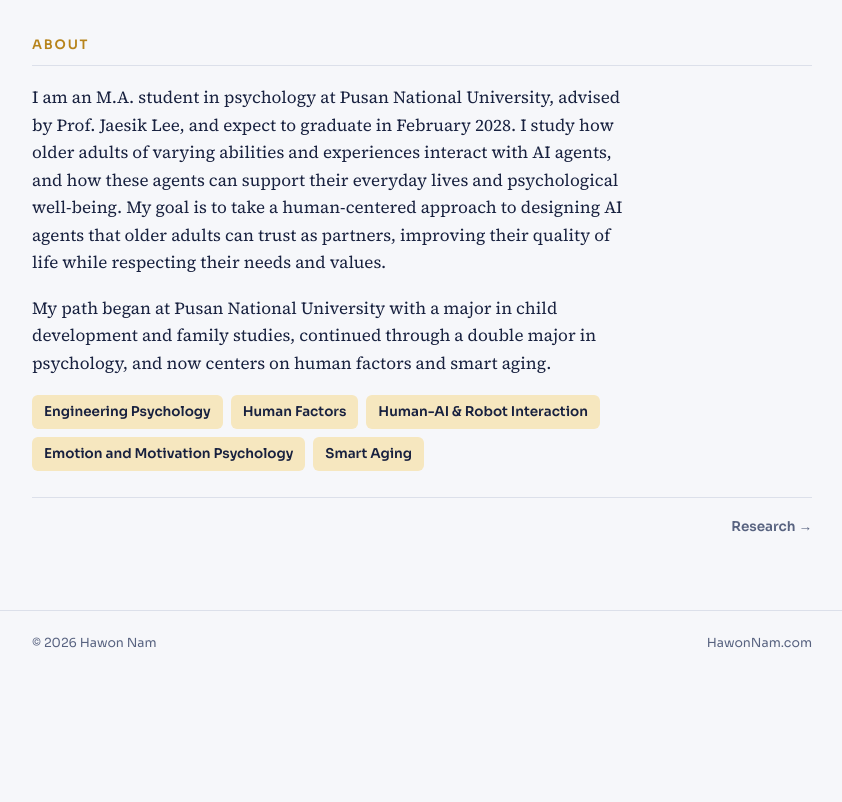
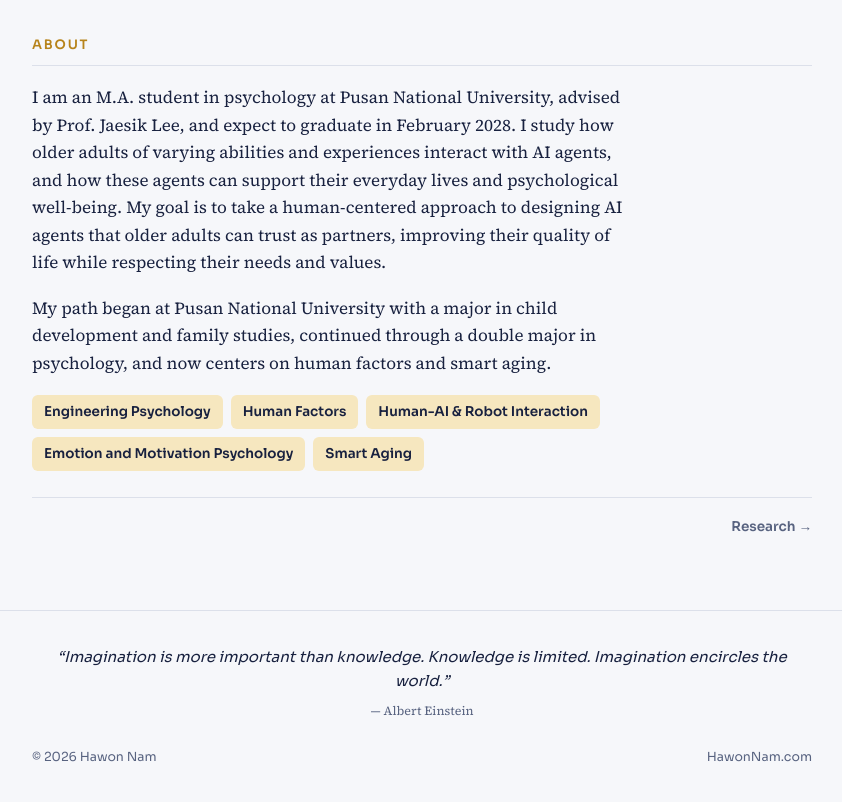
Before and after one commit to namhawon/namhawon.github.io, a plain HTML site: page index.html in a window 1280 px wide. Shown: the part 711-1513 px from the top of the page, without its empty margins (218-1060 px from the left). Before the commit the page ends 1398 px from the top, so only its background shows below. Drawn offline with Linux system fonts and the light colour scheme.

Commit message:
Add a favorite Einstein quote to the footer
Co-Authored-By: Claude Opus 4.8 <noreply@anthropic.com>
Claude-Session: https://claude.ai/code/session_01HdcuJd6gwZ7SaRmcEPULV1

```diff
--- a/index.html
+++ b/index.html
@@ -142,6 +142,9 @@ section > h2 { font-size: 13px; font-weight: 600; letter-spacing: .14em; text-tr
 .sch { list-style: none; margin: 0; padding: 0; display: grid; gap: 6px; }
 .sch li { font-size: 16px; color: var(--ink); }
 footer { border-top: 1px solid var(--line); }
+footer .foot-quote { max-width: 820px; margin: 0 auto; padding: 34px 20px 4px; text-align: center; }
+footer .foot-quote p { font-family: var(--display); font-style: italic; font-size: 15px; line-height: 1.6; color: var(--ink); margin: 0; }
+footer .foot-quote cite { display: block; margin-top: 8px; font-style: normal; font-size: 12.5px; color: var(--muted); }
 footer .inner { max-width: 820px; padding-block: 22px 34px; font-family: var(--display); font-size: 12.5px; color: var(--muted); display: flex; flex-wrap: wrap; gap: 8px 18px; justify-content: space-between; }
 
 @media (max-width: 820px) {
@@ -468,6 +471,10 @@ footer .inner { max-width: 820px; padding-block: 22px 34px; font-family: var(--d
 </main>
 
 <footer>
+  <div class="foot-quote">
+    <p>“Imagination is more important than knowledge. Knowledge is limited. Imagination encircles the world.”</p>
+    <cite>— Albert Einstein</cite>
+  </div>
   <div class="inner">
     <span>© 2026 Hawon Nam</span>
     <span>HawonNam.com</span>
```
